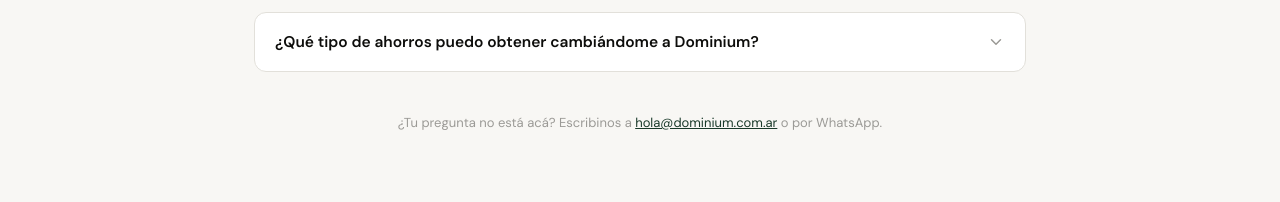
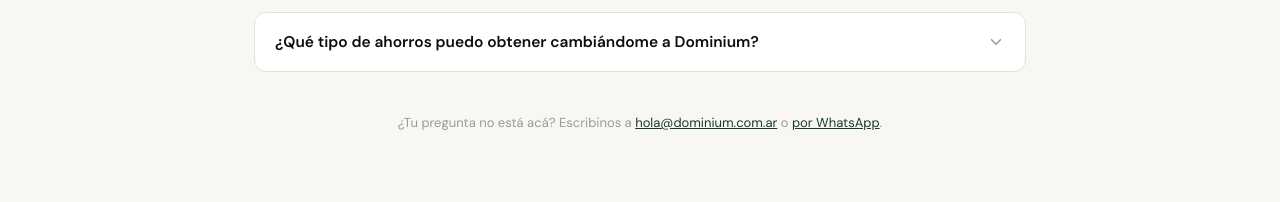
Before and after one commit to Dominium-App/dominium-landing, a Next.js app: page / in a window 1280 px wide. Shown: the part 9332-9534 px from the top of the page. Built offline with nearby package versions, Linux system fonts and the light colour scheme.

Commit message:
feat: update contact methods to include WhatsApp links

```diff
--- a/components/blog/cta-block.tsx
+++ b/components/blog/cta-block.tsx
@@ -20,14 +20,14 @@
     body:
       'Tenemos un programa para vecinos que impulsan el cambio de administrador. Te damos las herramientas y, si cerramos el consorcio, te bonificamos las expensas ordinarias.',
     cta: 'Escribinos →',
-    href: 'mailto:hola@dominium.com.ar?subject=Quiero%20ser%20Champion',
+    href: 'https://wa.me/5491136520670',
   },
   consulta: {
     eyebrow: '15 minutos, gratis',
     heading: '¿Tu caso tiene vueltas?',
     body: 'Charlemos 15 minutos. Sin costo, sin compromiso, sin venta.',
     cta: 'Agendá una charla →',
-    href: 'mailto:hola@dominium.com.ar?subject=Agendar%20llamada',
+    href: 'https://wa.me/5491136520670?text=Hola%2C%20quiero%20agendar%20una%20reunion%20informativa',
   },
 }
 
@@ -40,7 +40,7 @@
 }) {
   const copy = COPY[ctaType]
   const isCompact = variant === 'compact'
-  const isMail = copy.href.startsWith('mailto:')
+  const isExternal = copy.href.startsWith('http')
 
   const buttonClassName = `inline-flex items-center justify-center px-5 rounded-full font-semibold transition-colors duration-150 ${
     isCompact ? 'h-[42px] text-[14px]' : 'h-[48px] text-[15px]'
@@ -85,9 +85,11 @@
         {copy.body}
       </p>
       <div className="mt-1">
-        {isMail ? (
+        {isExternal ? (
           <a
             href={copy.href}
+            target="_blank"
+            rel="noopener noreferrer"
             className={buttonClassName}
             style={buttonStyle}
             onMouseEnter={onEnter}
--- a/components/faq-home.tsx
+++ b/components/faq-home.tsx
@@ -128,7 +128,17 @@
           >
             hola@dominium.com.ar
           </a>{" "}
-          o por WhatsApp.
+          o{" "}
+          <a
+            href="https://wa.me/5491136520670"
+            target="_blank"
+            rel="noopener noreferrer"
+            className="underline"
+            style={{ color: "var(--color-accent)" }}
+          >
+            por WhatsApp
+          </a>
+          .
         </p>
       </div>
     </section>
```
